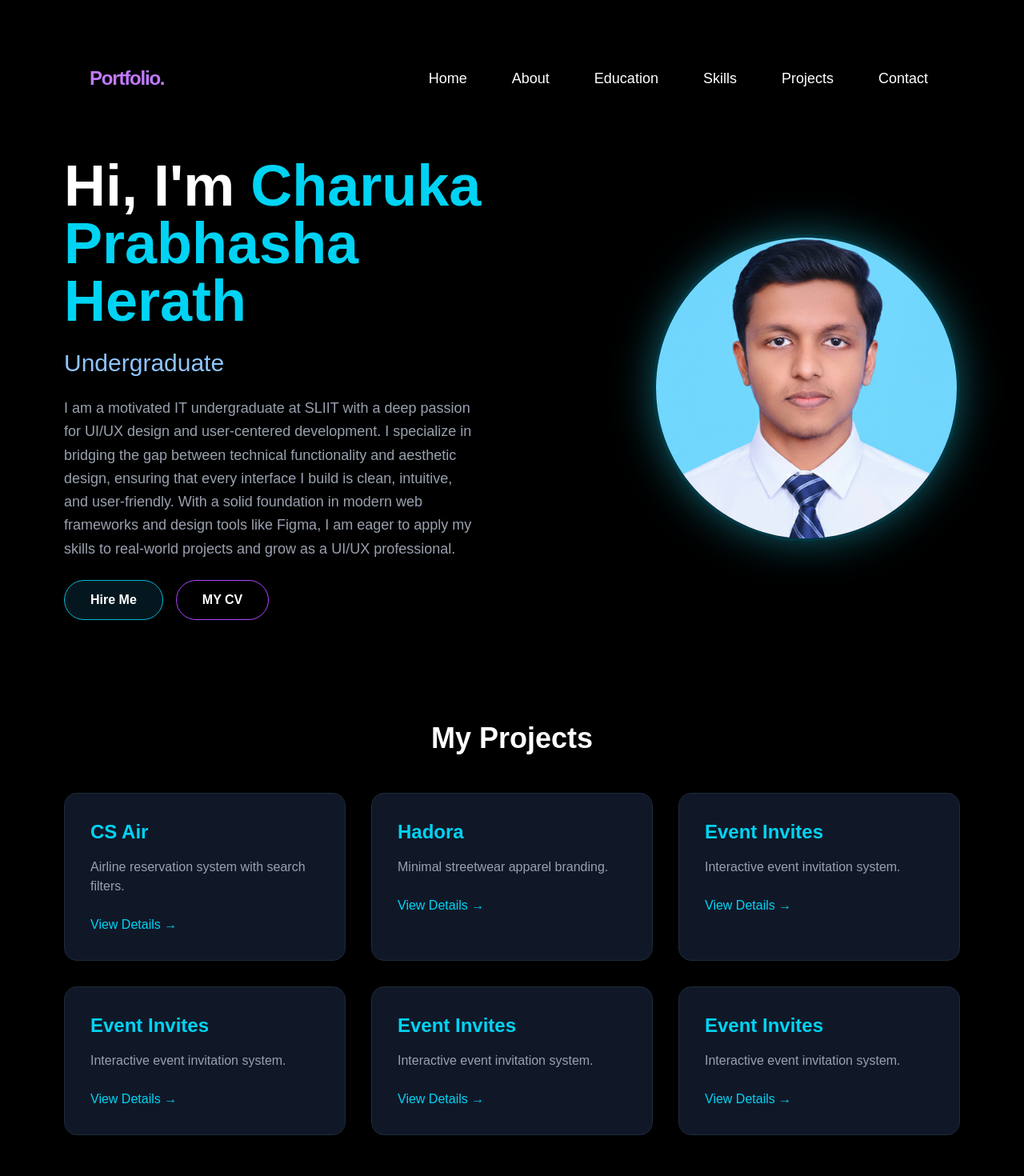
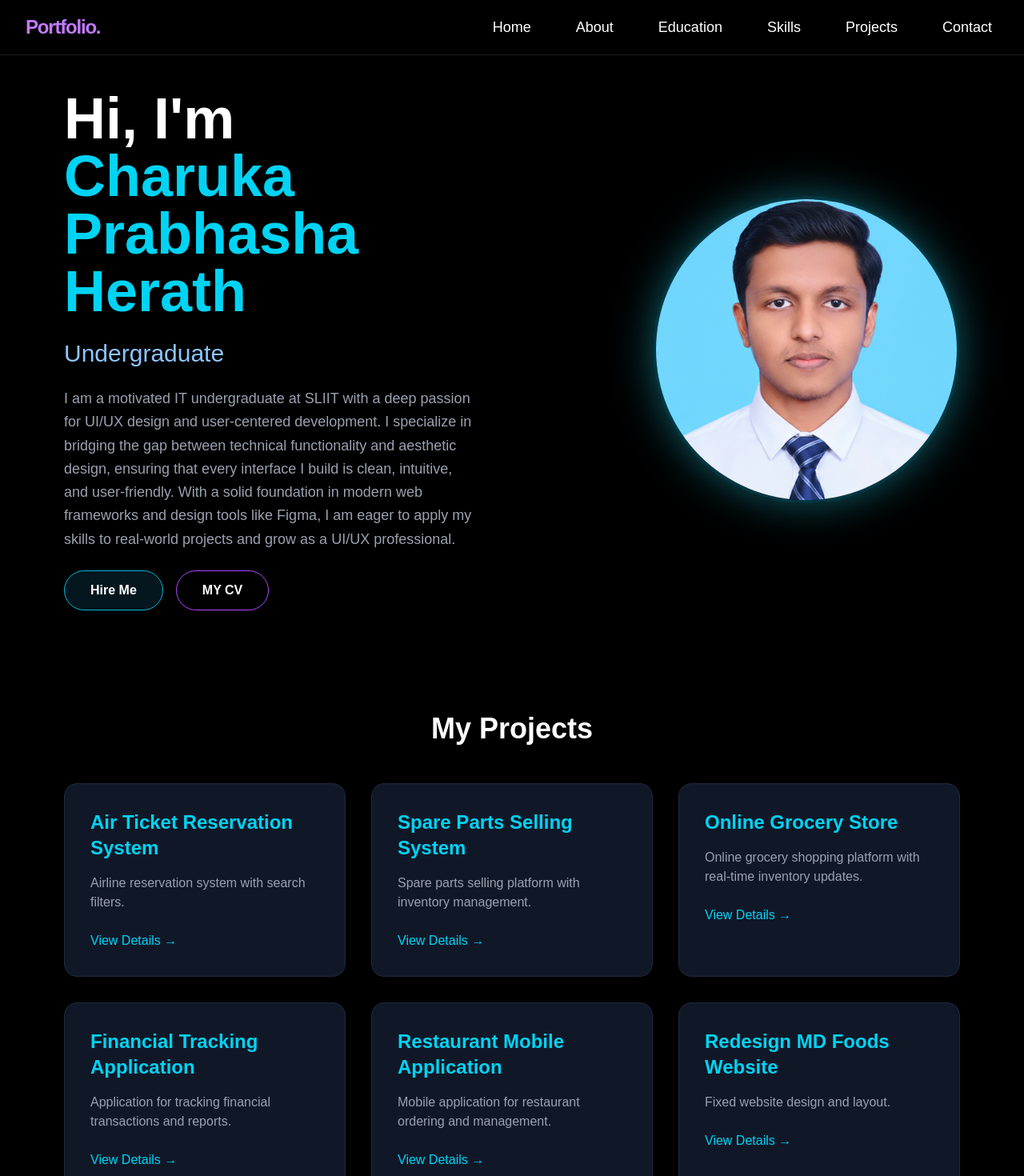
Before and after one commit to charuka927/my-portfolio, a Next.js app in the folder my-new-portfolio/: page / in a window 1280 px wide. Shown: the top 1470 px of the page at 80% size. Built offline with nearby package versions, Linux system fonts and the light colour scheme.

Commit message:
add projects cards

```diff
--- a/my-new-portfolio/app/page.tsx
+++ b/my-new-portfolio/app/page.tsx
@@ -1,16 +1,25 @@
 "use client";
 import { useState } from "react";
 import Image from "next/image";
-import { motion, AnimatePresence } from "framer-motion";
+import { motion, AnimatePresence, useScroll, useTransform } from "framer-motion";
 
 export default function Home() {
   const [isOpen, setIsOpen] = useState(false);
   const [isModalOpen, setIsModalOpen] = useState(false);
+  const { scrollY } = useScroll();
+  const navBackground = useTransform(scrollY, [0, 120], ["rgba(0,0,0,0.5)", "rgba(0,0,0,0.8)"]);
+  const navBorder = useTransform(scrollY, [0, 120], ["rgba(255,255,255,0.1)", "rgba(255,255,255,0.25)"]);
 
   return (
-    <main className="min-h-screen bg-black text-white p-8 md:p-20">
+    <main className="min-h-screen bg-black text-white px-8 pb-8 pt-24 md:px-20 md:pt-28">
       {/* Navbar */}
-      <nav className="flex items-center justify-between mb-20 px-4 md:px-8 relative">
+      <motion.nav
+        className="fixed top-0 left-0 w-full z-[100] flex items-center justify-between px-4 py-4 md:px-8 backdrop-blur-md border-b"
+        style={{
+          backgroundColor: navBackground,
+          borderColor: navBorder,
+        }}
+      >
         <div className="text-2xl font-bold tracking-tighter text-purple-400">Portfolio.</div>
 
         {/* Desktop Menu */}
@@ -39,7 +48,7 @@ export default function Home() {
               initial={{ opacity: 0, y: -20 }}
               animate={{ opacity: 1, y: 0 }}
               exit={{ opacity: 0, y: -20 }}
-              className="absolute top-20 left-0 w-full bg-gray-900 p-8 flex flex-col items-center space-y-6 md:hidden rounded-lg z-40 border border-cyan-500/20"
+              className="absolute top-20 left-0 w-full bg-gray-900/95 p-8 flex flex-col items-center space-y-6 md:hidden rounded-lg z-40 border border-cyan-500/20"
             >
               {['Home', 'About', 'Education', 'Skills', 'Projects', 'Contact'].map((item) => (
                 <a key={item} href={`#${item.toLowerCase()}`} onClick={() => setIsOpen(false)} className="text-xl font-medium hover:text-cyan-400">
@@ -49,13 +58,13 @@ export default function Home() {
             </motion.div>
           )}
         </AnimatePresence>
-      </nav>
+      </motion.nav>
 
       {/* Hero Section */}
       <section className="flex flex-col-reverse md:flex-row items-center justify-between gap-12 mb-32">
         <div className="md:w-1/2 space-y-6">
           <h1 className="text-5xl md:text-7xl font-bold">
-            Hi, I'm <span className="text-cyan-400">Charuka Prabhasha Herath</span>
+            Hi, I'm <br></br><span className="text-cyan-400">Charuka Prabhasha Herath</span>
           </h1>
           <h2 className="text-3xl mt-4 text-blue-300">Undergraduate</h2>
           <p className="text-gray-400 text-lg leading-relaxed max-w-lg">
@@ -113,12 +122,14 @@ export default function Home() {
         <h2 className="text-4xl font-bold text-center mb-12">My Projects</h2>
         <div className="grid grid-cols-1 md:grid-cols-2 lg:grid-cols-3 gap-8">
           {[
-            { title: 'CS Air', desc: 'Airline reservation system with search filters.' },
-            { title: 'Hadora', desc: 'Minimal streetwear apparel branding.' },
-            { title: 'Event Invites', desc: 'Interactive event invitation system.' },
-            { title: 'Event Invites', desc: 'Interactive event invitation system.' },
-            { title: 'Event Invites', desc: 'Interactive event invitation system.' },
-            { title: 'Event Invites', desc: 'Interactive event invitation system.' },
+            { title: 'Air Ticket Reservation System', desc: 'Airline reservation system with search filters.' },
+            { title: 'Spare Parts Selling System', desc: 'Spare parts selling platform with inventory management.' },
+            { title: 'Online Grocery Store', desc: 'Online grocery shopping platform with real-time inventory updates.' },
+            { title: 'Financial Tracking Application', desc: 'Application for tracking financial transactions and reports.' },
+            { title: 'Restaurant Mobile Application', desc: 'Mobile application for restaurant ordering and management.' },
+            { title: 'Redesign MD Foods Website', desc: 'Fixed website design and layout.' },
+            { title: 'Student Collaboration & Support System', desc: 'Student Collaboration & Support System.' },
+            { title: 'Library Seat Booking System', desc: 'Library Seat Booking System.' },
           ].map((proj, index) => (
             <div key={index} className="bg-gray-900 p-8 rounded-2xl border border-gray-800 hover:border-cyan-500 transition-all">
               <h3 className="text-2xl font-bold text-cyan-400">{proj.title}</h3>
```
